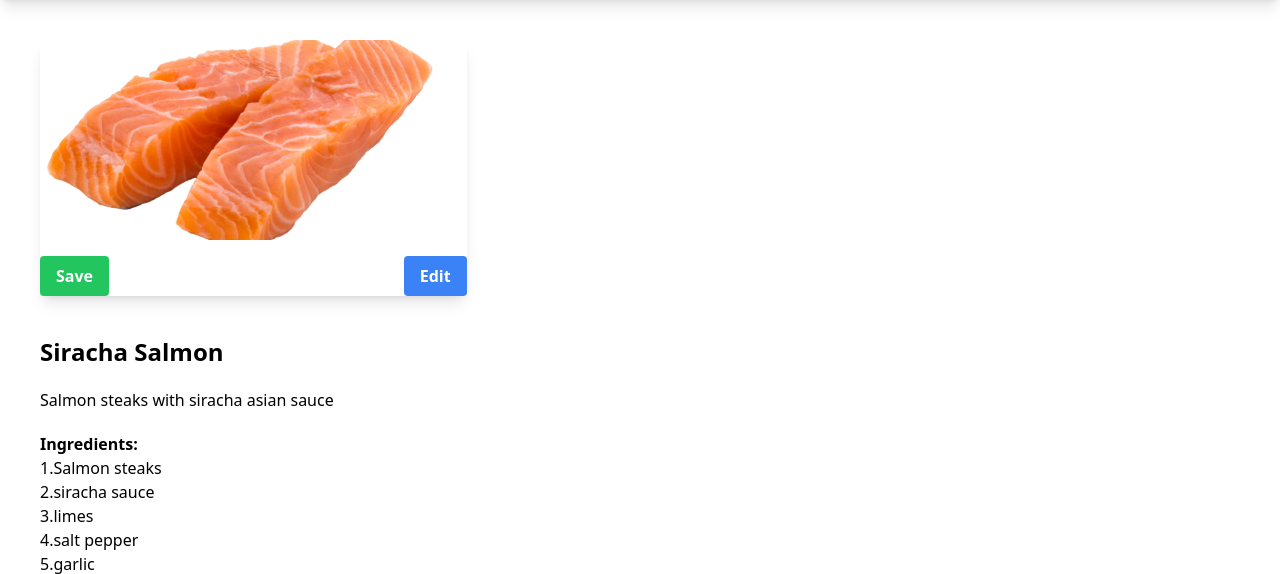
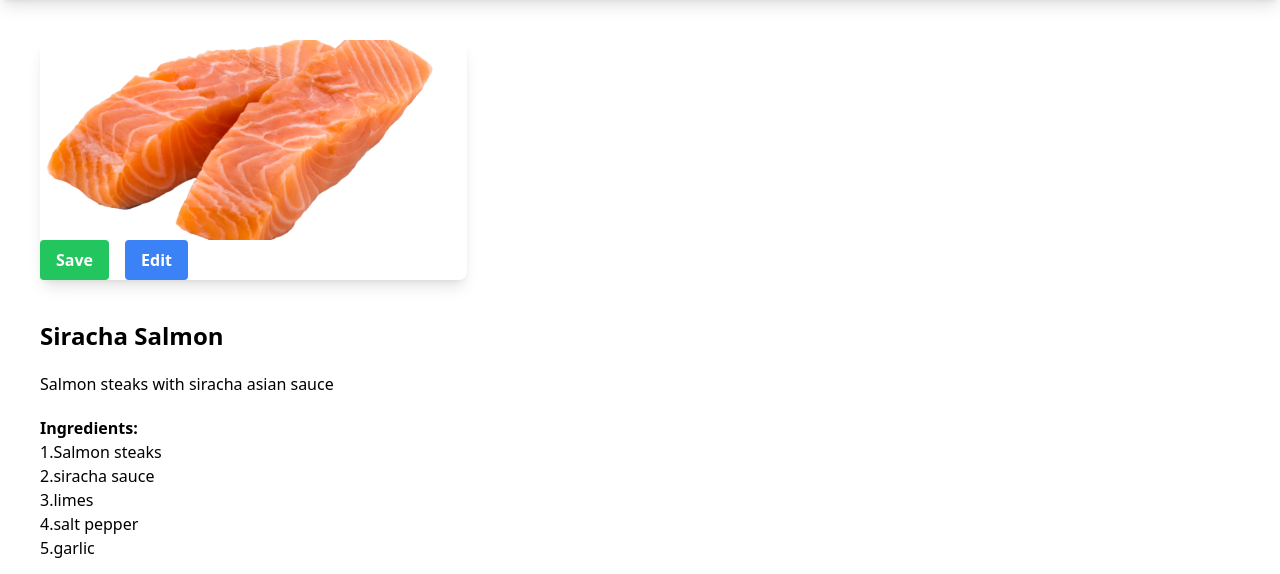
Before and after one commit to Kempy4563/airfryer, a Django app: page /recipe/2/ in a window 1280 px wide. Shown: the part 78-652 px from the top of the page. Run offline with Django 5.2, Linux system fonts and the light colour scheme; a user stored in the database is signed in; data comes from the database, SQL or seed files in the repository; some libraries are stand-ins or nearby versions.

Commit message:
style changes

```diff
--- a/airfryer_recipes/airfryer_app/templates/airfryer_app/detail.html
+++ b/airfryer_recipes/airfryer_app/templates/airfryer_app/detail.html
@@ -5,20 +5,21 @@
 
   <div class="product-container main-content" >
     <div class="product shadow-lg w-1/3 rounded-lg m-10">
-        <div class="product-image pb-4">
+        <div class="product-image">
             <img src="{{ recipe.image.url }}" alt="" class="recipe-image">
         </div>
  <div class="flex justify-content-between">
 
      {% if user.is_authenticated %}
         {% if not is_saved %}
-             <button class="bg-green-500 hover:bg-green-700 text-white font-bold py-2 px-4 rounded"
-                            onclick="window.location.href='{% url 'save_recipe' recipe.pk %}'">Save</button>
+                  <a class="bg-green-500 hover:bg-green-700 text-white font-bold py-2 px-4 rounded mr-4"
+                href="{% url 'save_recipe' recipe.pk %}">Save</a>
+
         {% endif %}
     {% endif %}
     {% if user.is_authenticated and user == recipe.user %}
-        <button class="bg-blue-500 hover:bg-blue-700 text-white font-bold py-2 px-4 rounded ml-auto"
-                onclick="window.location.href='{% url 'edit_recipe' recipe.pk %}'">Edit</button>
+                <a class="bg-blue-500 hover:bg-blue-700  text-white font-bold py-2 px-4 rounded"
+                href="{% url 'edit_recipe' recipe.pk %}">Edit</a>
     {% endif %}
 </div>
 
--- a/airfryer_recipes/airfryer_app/templates/airfryer_app/saved_user_recipes.html
+++ b/airfryer_recipes/airfryer_app/templates/airfryer_app/saved_user_recipes.html
@@ -11,9 +11,9 @@
                 <div class="p-5">
                     <h2 class="text-2xl font-bold mb-2">{{ recipe.recipe.name }}</h2>
                     <p class="text-gray-500 mb-2">{{ recipe.recipe.description }}</p>
-                    <div class="flex justify-between items-center mt-4">
+                        <div class="mt-5">
                         <a class="bg-green-500 hover:bg-green-700 text-white font-bold py-2 px-4 rounded"
-                         href="{% url 'recipe' recipe.recipe.id %}">View Details</a>
+                         href="{% url 'recipe' recipe.recipe.id %}">View</a>
 
                         <a class="bg-blue-500 hover:bg-blue-700 text-white font-bold py-2 px-4 rounded"
                         href="{% url 'delete_saved_recipe' recipe.id %}">Remove</a>
--- a/airfryer_recipes/airfryer_app/templates/airfryer_app/user_recipes.html
+++ b/airfryer_recipes/airfryer_app/templates/airfryer_app/user_recipes.html
@@ -20,6 +20,9 @@
             {{ recipe.time }} minutes
           </div>
           <div class="mt-5">
+             <a class="bg-green-500 hover:bg-green-700 text-white font-bold py-2 px-4 rounded"
+                href="{% url 'recipe' recipe.id %}">View</a>
+
             <a class="bg-blue-500 hover:bg-blue-700 text-white font-bold py-2 px-4 rounded"
                href="{% url 'edit_recipe' recipe.id %}">Edit</a>
           </div>
```
Also changed, not shown: airfryer_recipes/airfryer_app/static/css/styles.css (line endings or trailing spaces).
